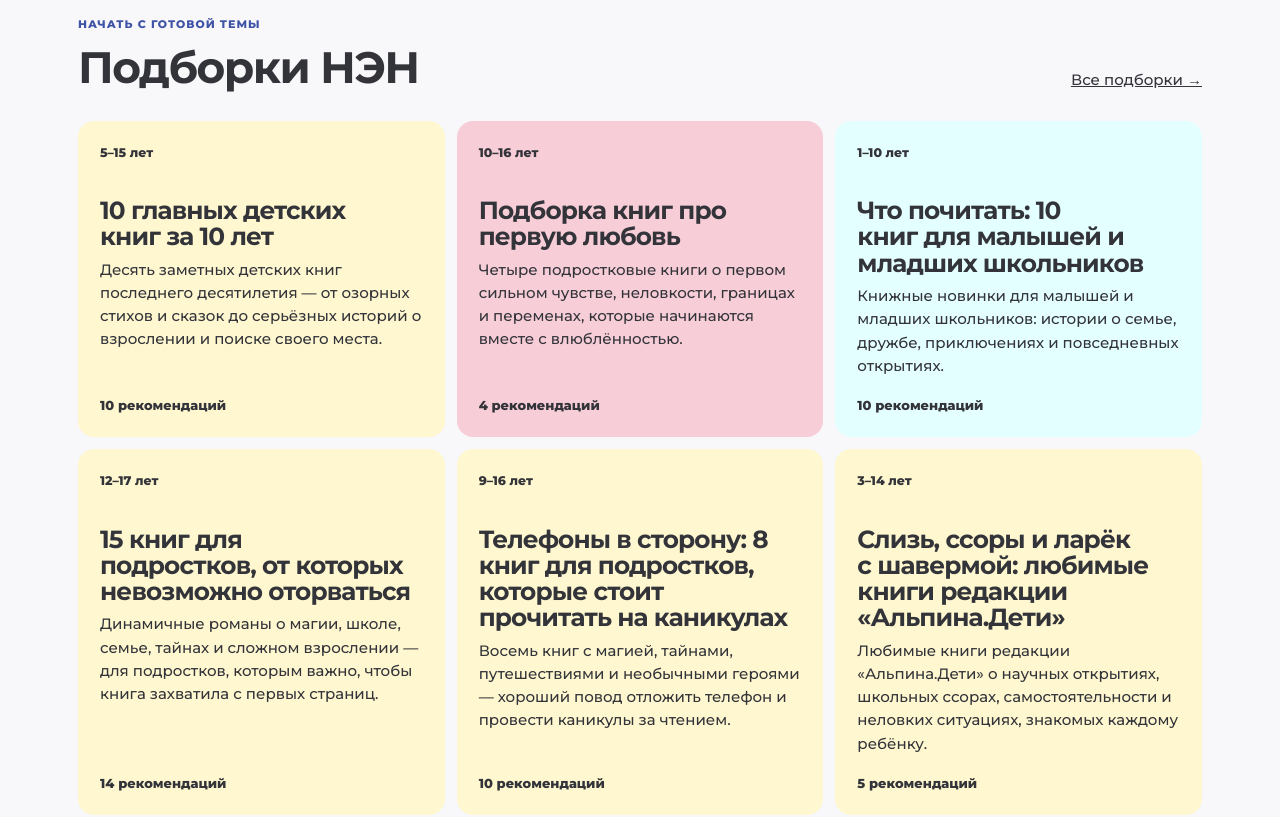
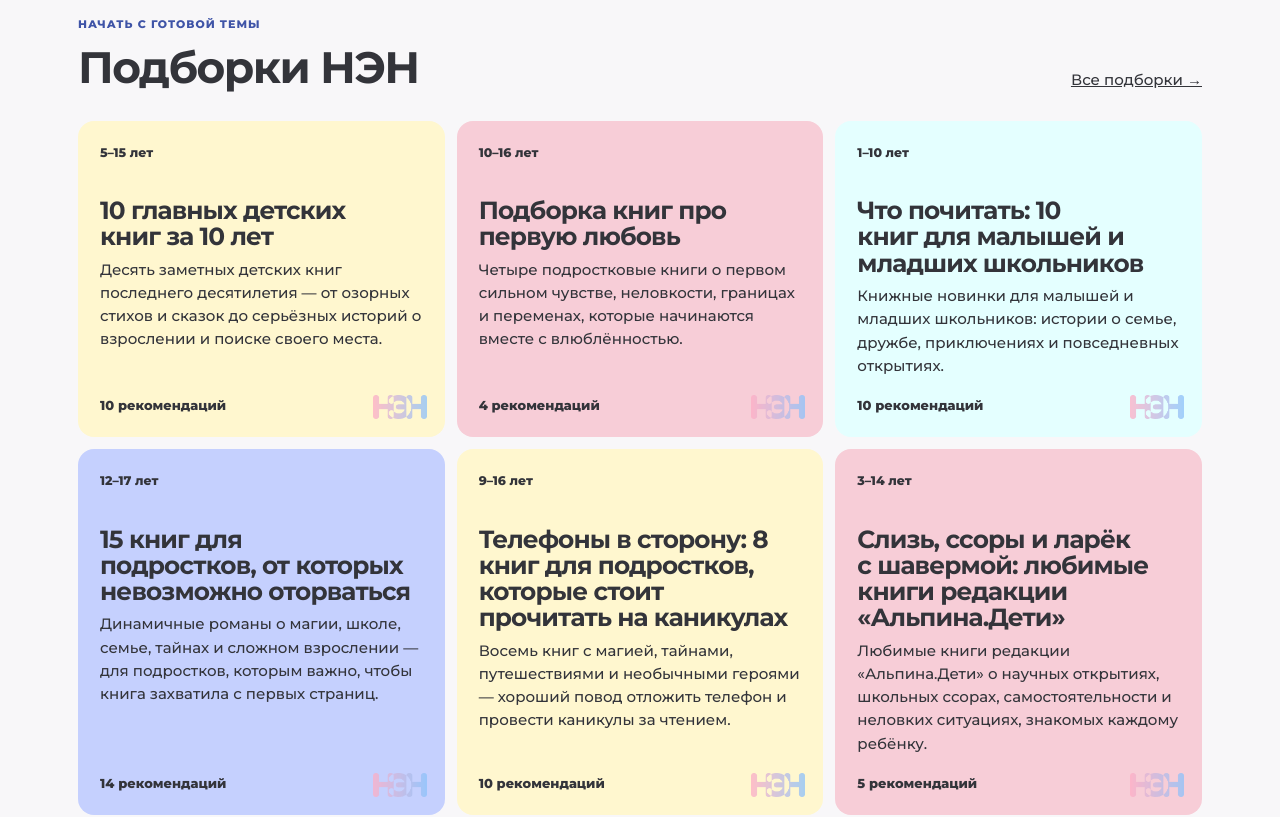
Before and after one commit to mdanina/nen_app, a React (Vite) app in the folder apps/books/: page / in a window 1280 px wide. Shown: the part 720-1537 px from the top of the page. Built offline with nearby package versions, Linux system fonts and the light colour scheme.

Commit message:
Brand collection cards with NEN color cycle

```diff
--- a/apps/books/src/pages/HomePage.tsx
+++ b/apps/books/src/pages/HomePage.tsx
@@ -8,6 +8,6 @@ export function HomePage({ books, favorites, toggleFavorite, navigate }: { books
   useSeo("Что почитать с детьми — рекомендации НЭН", "Книги для детей по возрасту, интересам и настроению ребёнка.", "/");
   const featured = books.filter((book) => book.featured).slice(0,4); const visible = featured.length ? featured : books.slice(0,4);
   return <><section className="home-hero"><div><p className="eyebrow">Рекомендации НЭН</p><h1>Что почитать <em>с детьми</em></h1><p className="lead">Подберём книги по возрасту, интересам и настроению ребёнка.</p><div className="hero-actions"><AppLink href="/recommend" navigate={navigate} className="primary-link">Подобрать книгу</AppLink><AppLink href="/books" navigate={navigate} className="secondary-link">Перейти в каталог</AppLink></div></div><div className="hero-note"><span>✦</span><strong>Почему рекомендуем</strong><p>Для каждой книги рассказываем, кому она может подойти и о чём можно поговорить после чтения.</p></div></section>
-    <section className="section"><header className="section-heading"><div><p className="eyebrow">Начать с готовой темы</p><h2>Подборки НЭН</h2></div><AppLink href="/collections" navigate={navigate}>Все подборки →</AppLink></header><div className="collection-grid">{collections.map((collection,index) => <AppLink key={collection.slug} href={`/collections/${collection.slug}`} navigate={navigate} className={`collection-tile tile-${index}`}><small>{collection.ageLabel}</small><h3>{collection.title}</h3><p>{collection.description}</p><span>{collection.bookIds.length} рекомендаций</span></AppLink>)}</div></section>
+    <section className="section"><header className="section-heading"><div><p className="eyebrow">Начать с готовой темы</p><h2>Подборки НЭН</h2></div><AppLink href="/collections" navigate={navigate}>Все подборки →</AppLink></header><div className="collection-grid">{collections.map((collection,index) => <AppLink key={collection.slug} href={`/collections/${collection.slug}`} navigate={navigate} className={`collection-tile tile-tone-${index % 4}`}><small>{collection.ageLabel}</small><h3>{collection.title}</h3><p>{collection.description}</p><span>{collection.bookIds.length} рекомендаций</span><img className="collection-tile__logo" src="/brand/nen-logo.png" alt="" aria-hidden="true"/></AppLink>)}</div></section>
     <section className="section section--white"><header className="section-heading"><div><p className="eyebrow">Выбор редакции</p><h2>Книги, с которых можно начать</h2></div><AppLink href="/books" navigate={navigate}>Весь каталог →</AppLink></header><div className="book-grid">{visible.map((book) => <BookCard key={book.id} book={book} favorite={favorites.includes(book.id)} toggleFavorite={() => toggleFavorite(book.id)} navigate={navigate} compact />)}</div></section></>;
 }
--- a/apps/books/src/styles.css
+++ b/apps/books/src/styles.css
@@ -935,6 +935,47 @@ footer span {
   }
 }
 
+.collection-tile {
+  position: relative;
+}
+
+.collection-tile.tile-tone-0 {
+  background: var(--nen-yellow-soft);
+}
+
+.collection-tile.tile-tone-1 {
+  background: var(--nen-pink);
+}
+
+.collection-tile.tile-tone-2 {
+  background: var(--nen-cyan-soft);
+}
+
+.collection-tile.tile-tone-3 {
+  background: var(--nen-blue-soft);
+}
+
+.collection-tile > span {
+  padding-right: 70px;
+}
+
+.collection-tile__logo {
+  position: absolute;
+  right: 18px;
+  bottom: 18px;
+  width: 54px;
+  height: auto;
+  opacity: 0.76;
+}
+
+@media (max-width: 420px) {
+  .collection-tile__logo {
+    right: 16px;
+    bottom: 16px;
+    width: 48px;
+  }
+}
+
 /* Brand composition from the NEN identity guide and product components. */
 .brand > img {
   display: block;
```
